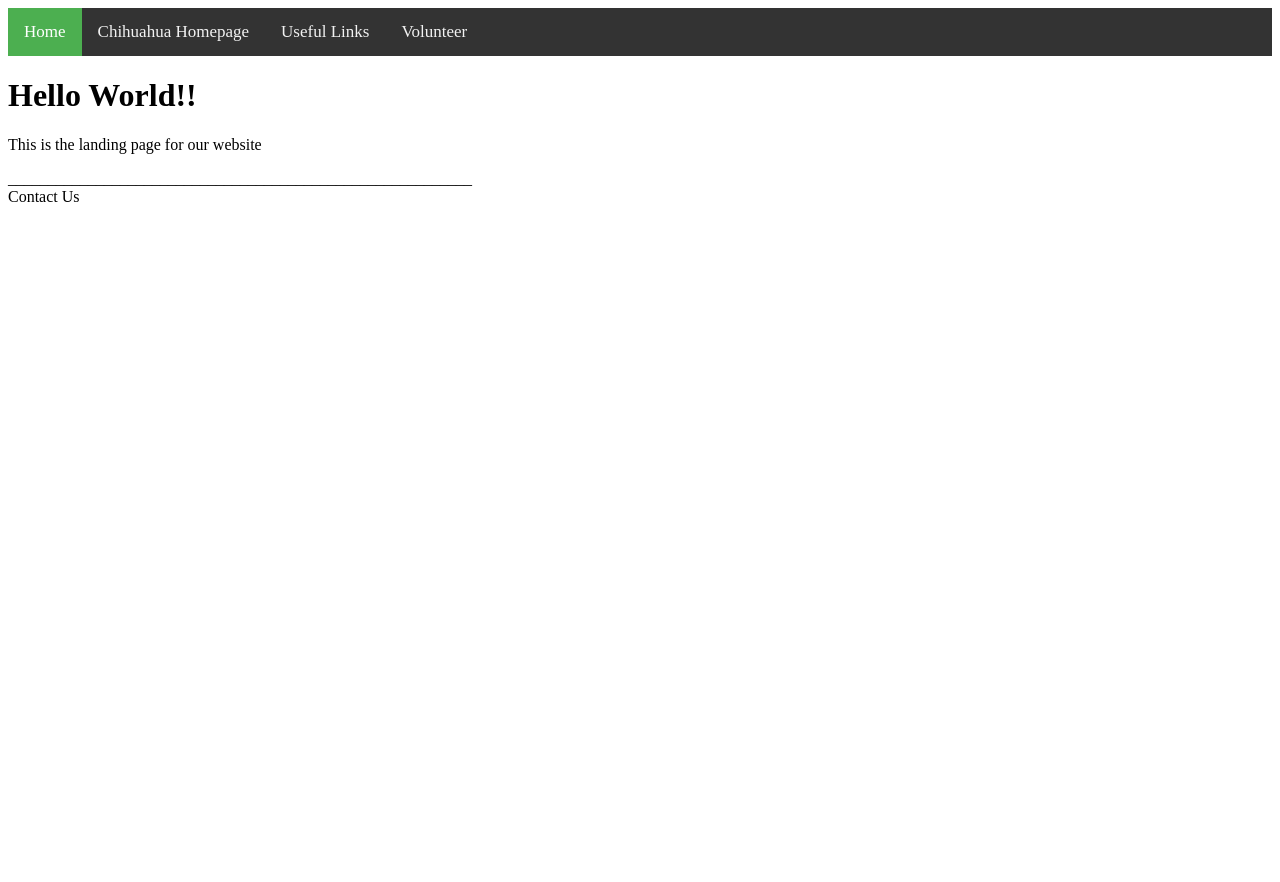
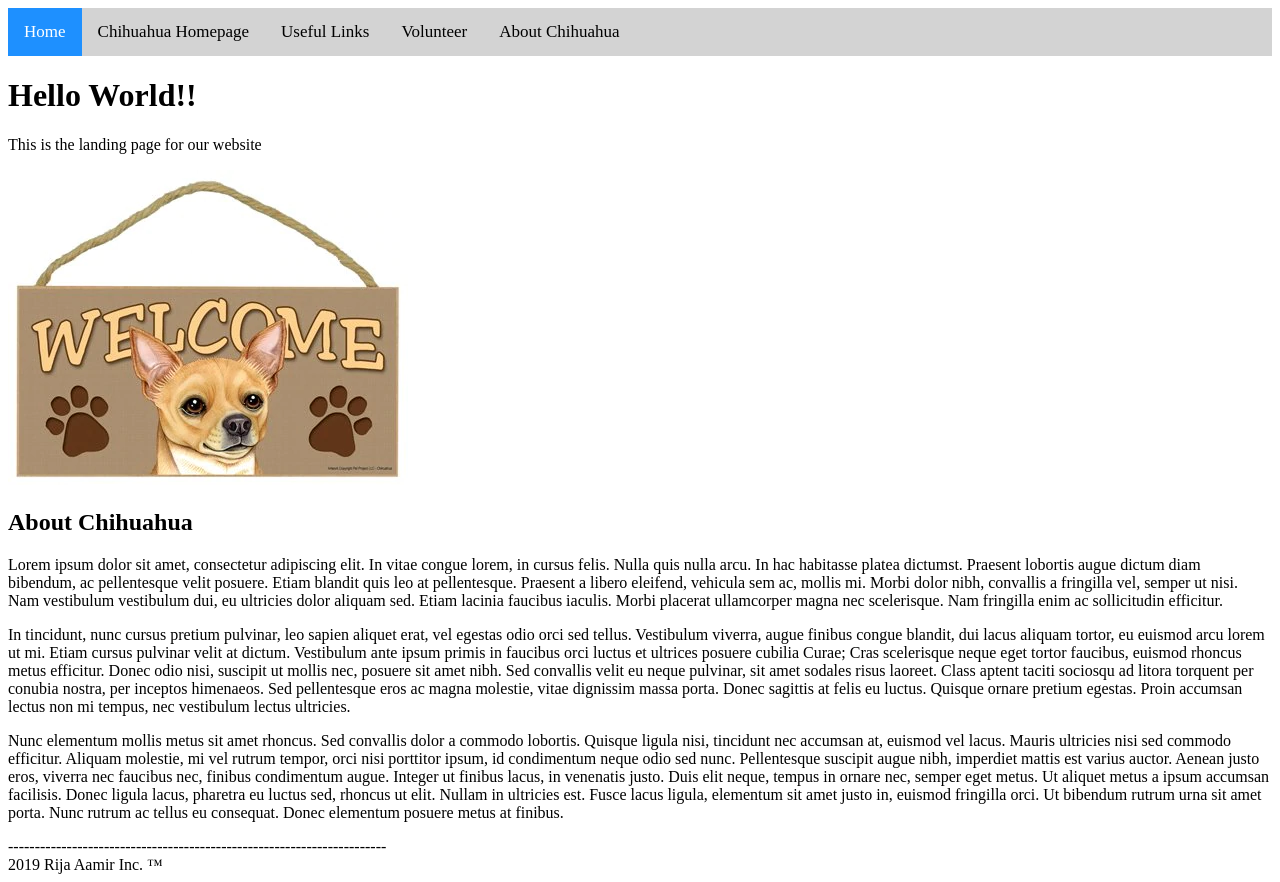
Before and after one commit to rijaamir/rijaamir.github.io, a plain HTML site: page index.html in a window 1280 px wide. Before the commit the page ends 800 px from the top, so only its background shows below. Drawn offline with Linux system fonts and the light colour scheme.

Commit message:
New changes added

```diff
--- a/index.html
+++ b/index.html
@@ -14,16 +14,38 @@
                 <a href="file-path-examples/index.html">Chihuahua Homepage</a>
                 <a href="file-path-examples/resources/useful-links.html">Useful Links</a>
                 <a href="file-path-examples/resources/volunteer.html">Volunteer</a>
+                <a href="#about">About Chihuahua</a>
         </nav>
 
+        <header>
         <h1> Hello World!! </h1>
+        </header>
+
         <p>This is the landing page for our website</p>
-    <section id = "footer">
+
+        <img src="file-path-examples/images/extras/chihuahuawelcome.jpg" alt="Chihuahua Welcome">
+        <br/>
+        <!-- Section About Chihuahua; used for showing # use -->
+        <section id ="about">
+
+        <header>
+        <h2>About Chihuahua</h2>
+        </header>
+
+            <p>
+                Lorem ipsum dolor sit amet, consectetur adipiscing elit. In vitae congue lorem, in cursus felis. Nulla quis nulla arcu. In hac habitasse platea dictumst. Praesent lobortis augue dictum diam bibendum, ac pellentesque velit posuere. Etiam blandit quis leo at pellentesque. Praesent a libero eleifend, vehicula sem ac, mollis mi. Morbi dolor nibh, convallis a fringilla vel, semper ut nisi. Nam vestibulum vestibulum dui, eu ultricies dolor aliquam sed. Etiam lacinia faucibus iaculis. Morbi placerat ullamcorper magna nec scelerisque. Nam fringilla enim ac sollicitudin efficitur.
+            </p>
+            <p>
+                In tincidunt, nunc cursus pretium pulvinar, leo sapien aliquet erat, vel egestas odio orci sed tellus. Vestibulum viverra, augue finibus congue blandit, dui lacus aliquam tortor, eu euismod arcu lorem ut mi. Etiam cursus pulvinar velit at dictum. Vestibulum ante ipsum primis in faucibus orci luctus et ultrices posuere cubilia Curae; Cras scelerisque neque eget tortor faucibus, euismod rhoncus metus efficitur. Donec odio nisi, suscipit ut mollis nec, posuere sit amet nibh. Sed convallis velit eu neque pulvinar, sit amet sodales risus laoreet. Class aptent taciti sociosqu ad litora torquent per conubia nostra, per inceptos himenaeos. Sed pellentesque eros ac magna molestie, vitae dignissim massa porta. Donec sagittis at felis eu luctus. Quisque ornare pretium egestas. Proin accumsan lectus non mi tempus, nec vestibulum lectus ultricies.
+            </p>
+            <p>
+                Nunc elementum mollis metus sit amet rhoncus. Sed convallis dolor a commodo lobortis. Quisque ligula nisi, tincidunt nec accumsan at, euismod vel lacus. Mauris ultricies nisi sed commodo efficitur. Aliquam molestie, mi vel rutrum tempor, orci nisi porttitor ipsum, id condimentum neque odio sed nunc. Pellentesque suscipit augue nibh, imperdiet mattis est varius auctor. Aenean justo eros, viverra nec faucibus nec, finibus condimentum augue. Integer ut finibus lacus, in venenatis justo. Duis elit neque, tempus in ornare nec, semper eget metus. Ut aliquet metus a ipsum accumsan facilisis. Donec ligula lacus, pharetra eu luctus sed, rhoncus ut elit. Nullam in ultricies est. Fusce lacus ligula, elementum sit amet justo in, euismod fringilla orci. Ut bibendum rutrum urna sit amet porta. Nunc rutrum ac tellus eu consequat. Donec elementum posuere metus at finibus.
+            </p>
+            </section>
             <footer>
-            __________________________________________________________
+                  -----------------------------------------------------------------------
                 <br/>
-            Contact Us
+                2019 Rija Aamir Inc. &trade;
             </footer>
-    </section>
     </body>
 </html>
--- a/style.css
+++ b/style.css
@@ -1,12 +1,12 @@
 .topnav {
-  background-color: #333;
+  background-color: lightgrey;
   overflow: hidden;
 }
 
 /* Style the links inside the navigation bar */
 .topnav a {
   float: left;
-  color: #f2f2f2;
+  color: black;
   text-align: center;
   padding: 14px 16px;
   text-decoration: none;
@@ -15,12 +15,12 @@
 
 /* Change the color of links on hover */
 .topnav a:hover {
-  background-color: #ddd;
-  color: black;
+  background-color: lightseagreen;
+  color: white;
 }
 
 /* Add a color to the active/current link */
 .topnav a.active {
-  background-color: #4CAF50;
+  background-color: dodgerblue;
   color: white;
 }
```
Also changed, not shown: file-path-examples/index.html (+9 -2 lines), file-path-examples/resources/useful-links.html (+12 -4 lines), file-path-examples/resources/volunteer.html (+11 -6 lines), file-path-examples/images/extras/chihuahuawelcome.jpg (added). Lines whose indentation alone changed are shown as unchanged.
